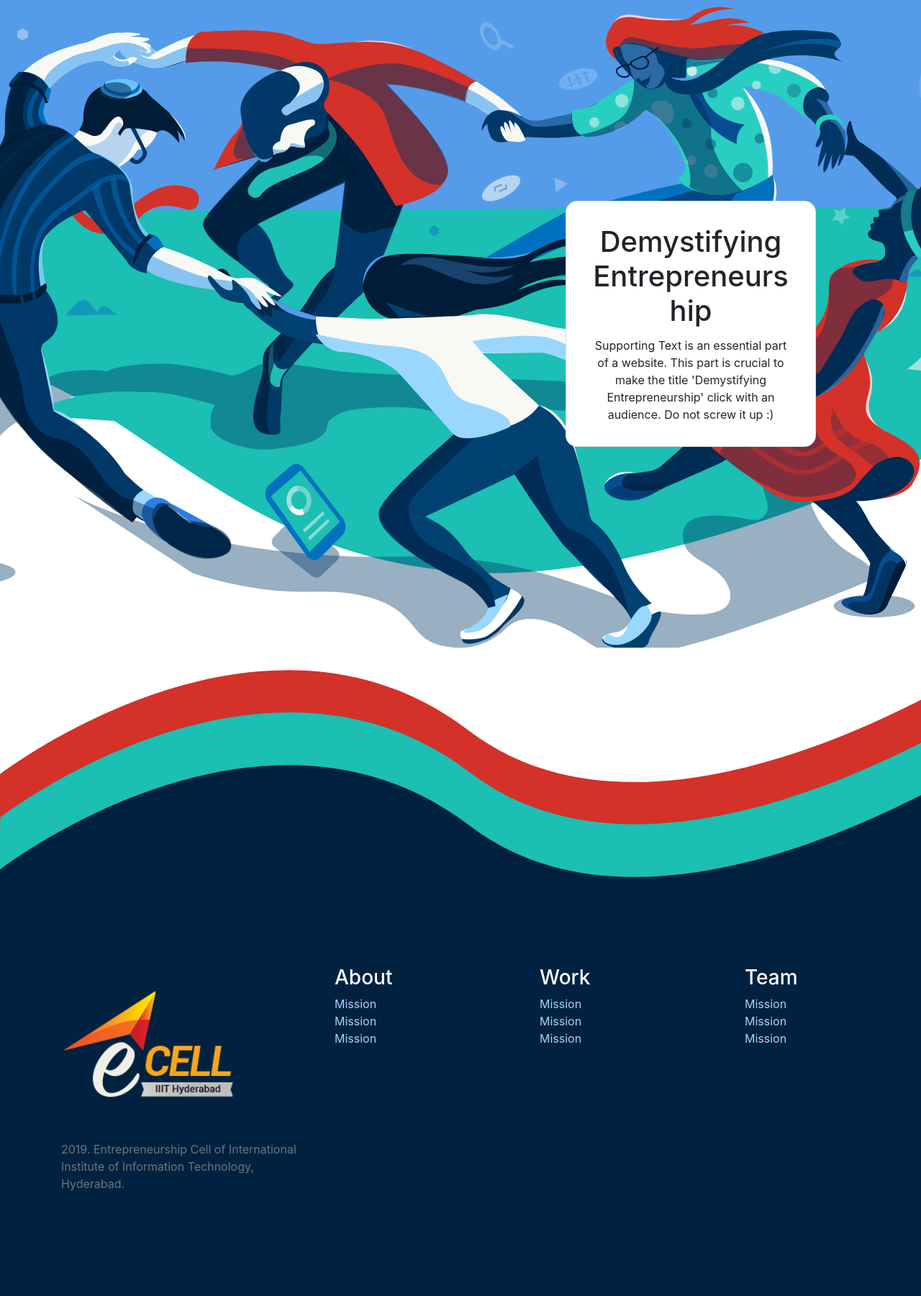
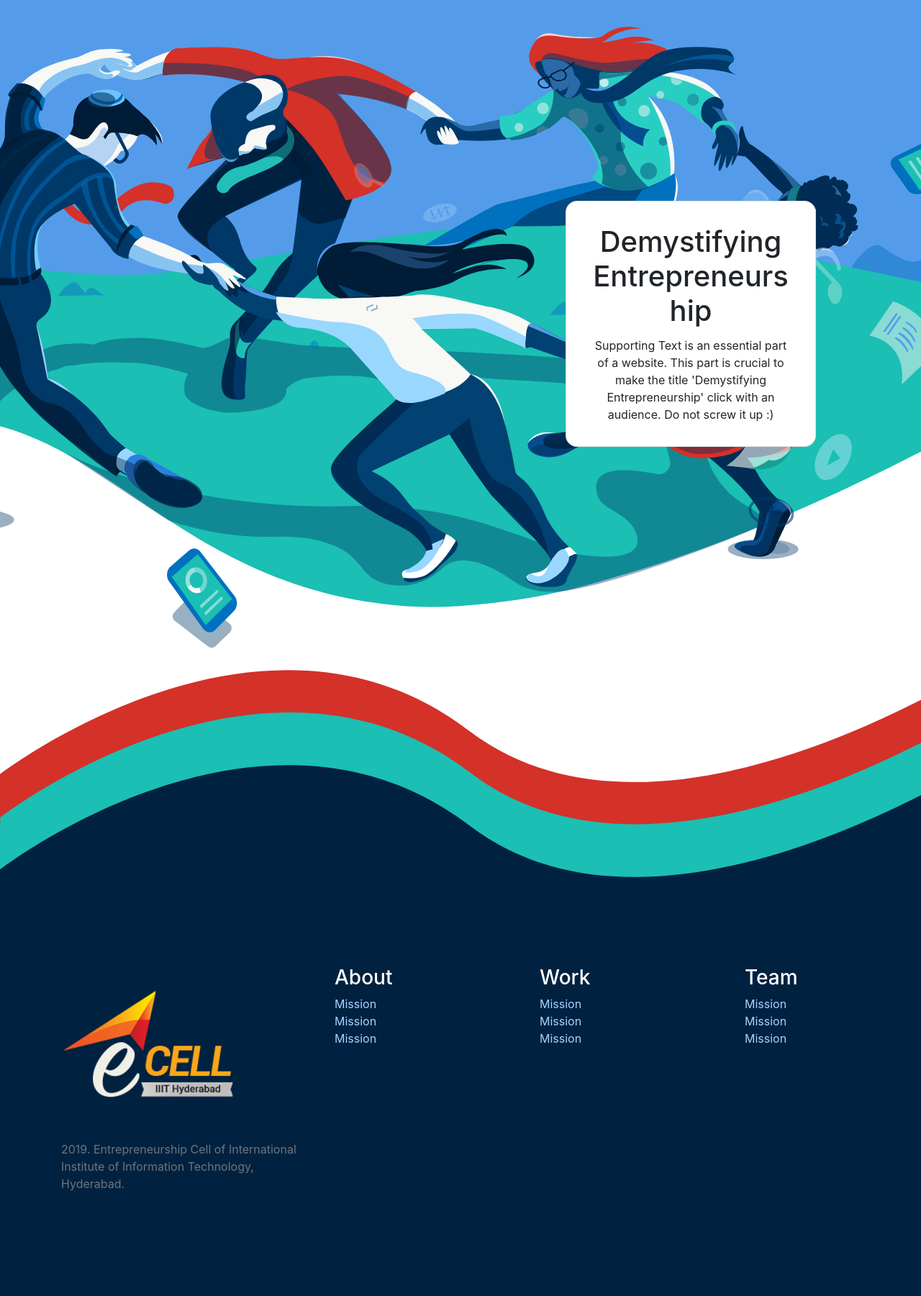
Before and after one commit to IIIT-ECell/website_2019, a Jekyll site: the page built from header.md, in a window 1280 px wide. Shown: the whole page at 72% size. Built offline with Jekyll 4.4.1, drawn with Linux system fonts in a browser that asks for light colours.

Commit message:
Think I solved the cropping issue

```diff
--- a/css/home.css
+++ b/css/home.css
@@ -1,12 +1,13 @@
 .main-head {
 	position: relative;
-  	background: url("../assets/imgs/header.svg");
-	background-position: top;
+  	background: url("../assets/imgs/header-2.svg");
+	background-position: center;
 	background-repeat: no-repeat;
 	background-attachment: scroll;
 	background-size: cover;
 
 	height: 100%;
+	width: auto;
 }
 
 .rounded-card {
```
Also changed, not shown: assets/imgs/header-2.svg (added).
